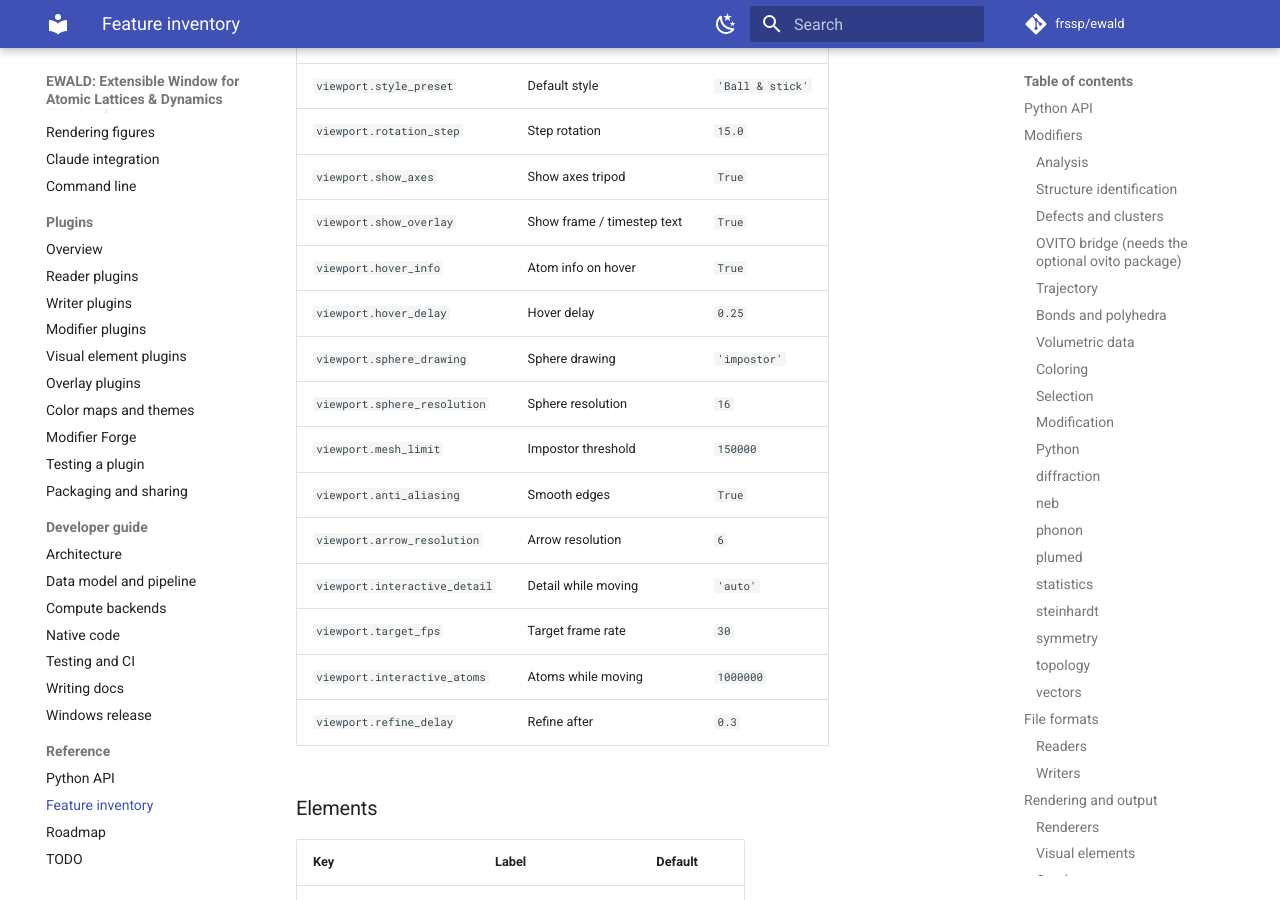
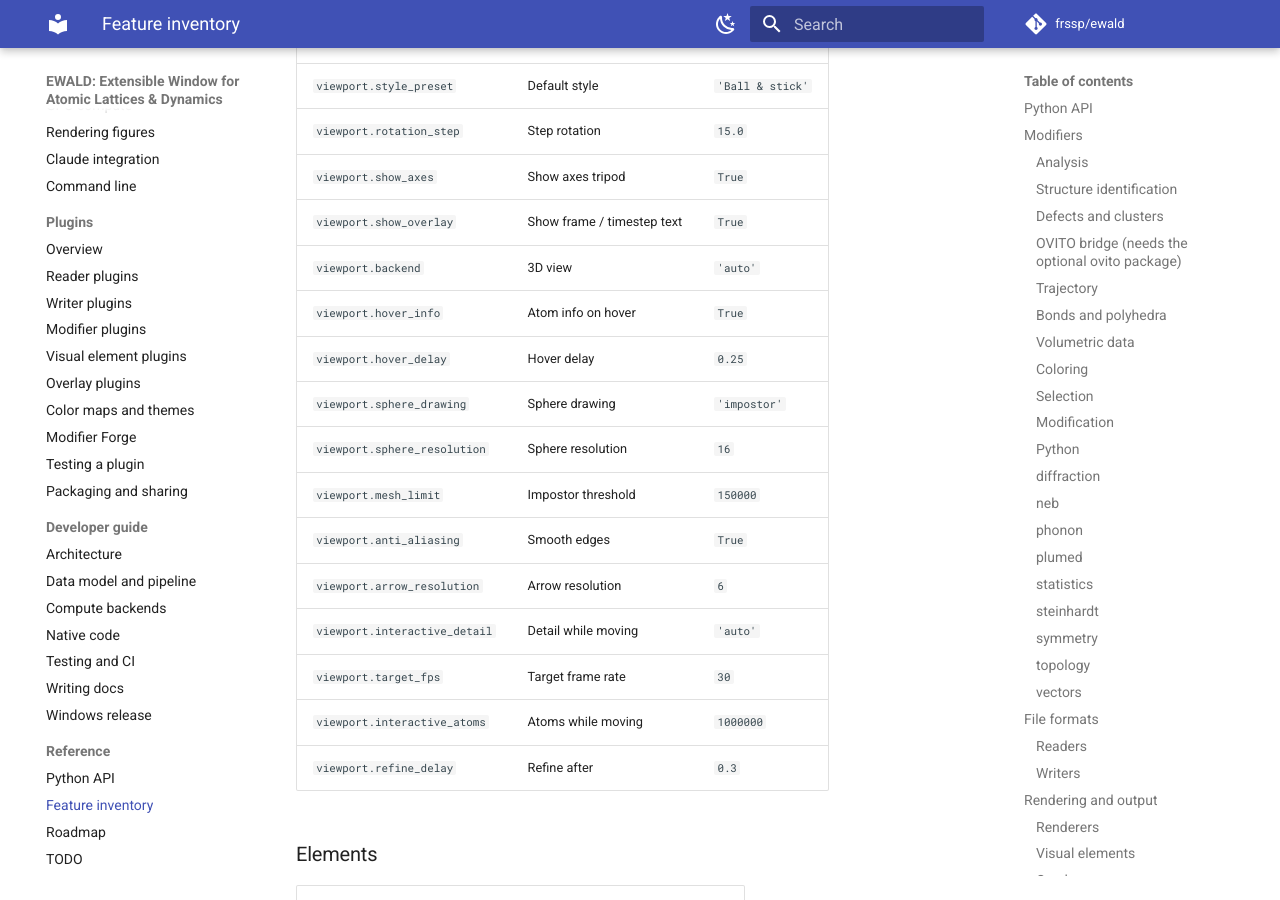
Before and after one commit to frssp/ewald, an MkDocs documentation site: the page built from docs/features.md, in a window 1280 px wide and 900 px high, scrolled down 16808 px. Built offline with MkDocs 1.6.1 and Material for MkDocs 9.7.7, drawn with Linux system fonts in a browser that asks for light colours; comment, search, counter and statistics services are not loaded.

Commit message:
Regenerate docs/features.md
Co-Authored-By: Claude Opus 5.5 (1M context) <noreply@anthropic.com>

```diff
--- a/docs/features.md
+++ b/docs/features.md
@@ -381,6 +381,7 @@ Edit › Preferences, one page per group; stored as JSON with only changed value
 | `viewport.rotation_step` | Step rotation | `15.0` |
 | `viewport.show_axes` | Show axes tripod | `True` |
 | `viewport.show_overlay` | Show frame / timestep text | `True` |
+| `viewport.backend` | 3D view | `'auto'` |
 | `viewport.hover_info` | Atom info on hover | `True` |
 | `viewport.hover_delay` | Hover delay | `0.25` |
 | `viewport.sphere_drawing` | Sphere drawing | `'impostor'` |
```
